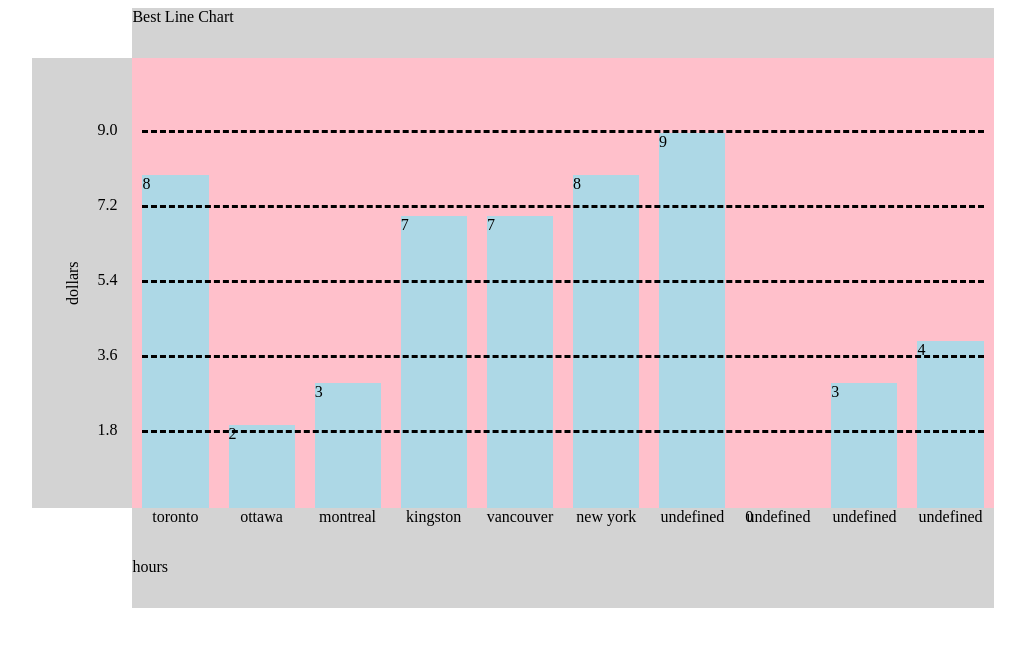
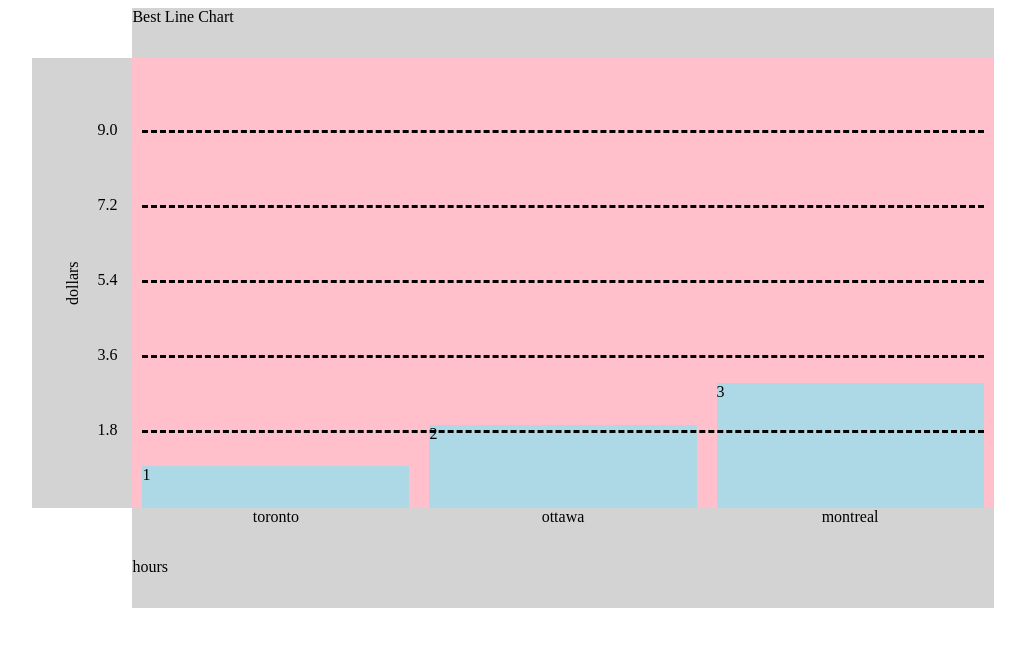
Before and after one commit to nikitasheremet/stretchBarChart, a plain HTML site: page index.html in a window 1280 px wide. Shown: the whole page, without its empty margins (102-1127 px from the left). Drawn offline with Linux system fonts and the light colour scheme.

Commit message:
added stacked feature as option, and added functionality to calculate max when type is set to stacked

```diff
--- a/chartJs.js
+++ b/chartJs.js
@@ -11,14 +11,35 @@
     barColor: "grey",
     lableColor: "black",
     barSpacing: "20px",
-    xAxisLable: ["toronto", "ottawa", "montreal", "kingston", "vancouver", "new york"]
+    xAxisLable: ["toronto", "ottawa", "montreal", "kingston", "vancouver", "new york"],
+    type: "stacked"
   };
   // updates default options with options provided by user
   for (let property in options) {
       dOpt[property] = options[property];
   }
-  let lenData = data.length;
-  let dataMax = Math.max(...data);
+  //alert(data);
+  let arrayLen = data.length;
+  let lenData = data[0].length;
+  //alert("lenData is:" + lenData);
+  //alert("arrayLen is: " + arrayLen);
+  let dataMax;
+
+  if (dOpt.type === "stacked") {
+    let maxArray = [];
+    for (i = 0; i < lenData; i++) {
+      let number = 0;
+      for (a = 0; a < arrayLen; a++) {
+        number = number + data[a][i];
+      }
+      maxArray.push(number);
+    }
+    //alert(maxArray);
+    dataMax = Math.max(...maxArray);
+  } else {
+  dataMax = Math.max(...data[0]);
+  }
+  //alert("max is: " + dataMax);
 
   let openDiv = "<div class = ";
   let closeDiv = "</div>";
@@ -35,7 +56,7 @@
     case dataMax > 0:
       roundTop = Math.ceil(dataMax);
   }
-  alert("round top: " + roundTop);
+  //alert("round top: " + roundTop);
 
   //functiion creates 6 divs within parent div matching 'elem' in order to organize titles and graphing area
   $(elem).append(function defineGraphArea(){
@@ -54,7 +75,10 @@
     $(".graph-area").append(function () { //creates bars and axis lines
       let output = "";
       for (i = 0; i < lenData; i++) {
-        output += openDiv + "bar-" + i + ">" + data[i] + closeDiv;
+        output += openDiv + "bar-" + i + ">" + data[0][i] + closeDiv;
+      }
+      if (dOpt.type === "stacked") {
+
       }
      // alert(output);
       for (i = 1; i <= 5; i++) {
@@ -87,7 +111,7 @@
         "height": function () {
           let fillPer;
           let pxFill;
-          fillPer = data[i]/(roundTop + ((roundTop/5)));
+          fillPer = data[0][i]/(roundTop + ((roundTop/5)));
           pxFill = fillPer * 450; //////need to not hard code!!!!!!!!!!!!!!!
           return pxFill + "px";
         },
@@ -124,7 +148,7 @@
   $(".x-axis").css({
     "grid-area" : "3/3/4/4",
     "display" : "grid",
-    "grid-template-columns" : function() {
+    "grid-template-columns" : function() {// seperate the x-axis into segments in accordance with bar charts
       let output = "repeat(" + lenData + ",1fr)";
       return output;
     },
@@ -134,7 +158,7 @@
     "padding-right" : "10px",
     "text-align" : "center"
   });
-  $(".x-axis").append(function() {
+  $(".x-axis").append(function() {//add values to x axis
     let output = "";
     for (i = 0; i < lenData; i++) {
       output += openDiv + "x-axis-lable-" + i + ">" + dOpt.xAxisLable[i] + closeDiv;
--- a/index.html
+++ b/index.html
@@ -17,7 +17,7 @@
   <!--Script to call drawBarChart() function and build graph-->
   <script>
 
-    var data = [8,2,3,7,7,8,9,0,3,4];
+    var data = [[1,2,3],[2,4,6]];
     var elem = "#drawChart";
     var options = {title: "Best Line Chart", xAxisTitle: "hours", yAxisTitle: "dollars"};
     drawBarChart(data,options, elem);
```
